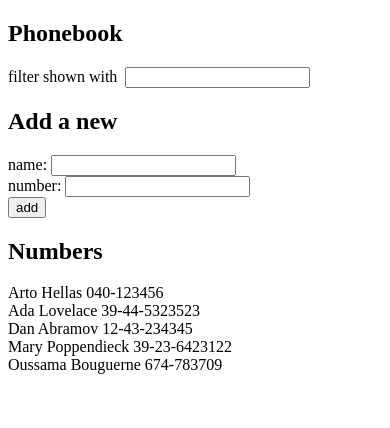
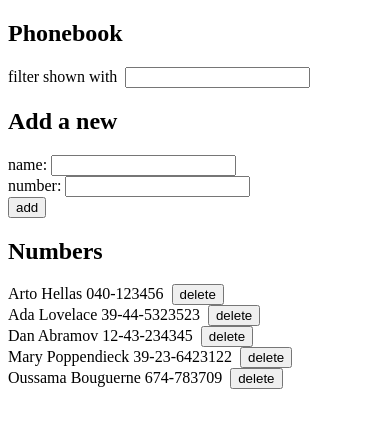
Before and after one commit to codejunky/FullStackOpen, a React (Create React App) app in the folder part2/phonebook/: page / in a window 390 px wide. Shown: the top 428 px of the page. Built offline with nearby package versions, Linux system fonts and the light colour scheme; data requests are answered from the project's data file; the HTML template or start-up script is replaced by a standard one.

Commit message:
Exercise 2.17 - Solution to Phonebook, step 9

```diff
--- a/part2/phonebook/src/App.js
+++ b/part2/phonebook/src/App.js
@@ -47,6 +47,18 @@ const App = () => {
     }
   }
 
+  const handleDeletePerson = id => {
+    const person = persons.find(p => p.id === id)
+
+    if (window.confirm(`Delete ${person.name} ?`)) {
+      peopleService
+        .deletePerson(id)
+        .then(() => {
+          setPersons(persons.filter(p => p.id !== id))
+        })
+    }
+  }
+
   const handleNameFilterChange = event => {
     const filter = event.target.value
 
@@ -77,7 +89,7 @@ const App = () => {
 
       <h2>Numbers</h2>
 
-      <Persons people={filteredPersons} />
+      <Persons people={filteredPersons} handleDeleteBtn={handleDeletePerson} />
     </div>
   )
 }
--- a/part2/phonebook/src/components/Persons.js
+++ b/part2/phonebook/src/components/Persons.js
@@ -1,11 +1,12 @@
 import React from 'react'
 
-const Persons = ({people}) => (
+const Persons = ({ people, handleDeleteBtn }) => (
     <div>
         {people.map(person => (
-        <div key={person.name}>
-            {person.name} {person.number}
-        </div>
+            <div key={person.name}>
+                {person.name} {person.number} &nbsp;
+                <button onClick={() => handleDeleteBtn(person.id)}>delete</button>
+            </div>
         ))}
     </div>
 )
--- a/part2/phonebook/src/services/persons.js
+++ b/part2/phonebook/src/services/persons.js
@@ -8,13 +8,16 @@ const getAll = () => {
         .then(({data}) => data)
 }
 
-const addPerson = (data) => {
+const addPerson = data => {
     return axios
         .post(`${BASE_URL}/persons`, data)
         .then(({ data }) => data)
 }
 
+const deletePerson = id => axios.delete(`${BASE_URL}/persons/${id}`)
+
 export default {
     getAll,
-    addPerson
+    addPerson,
+    deletePerson
 }
```
